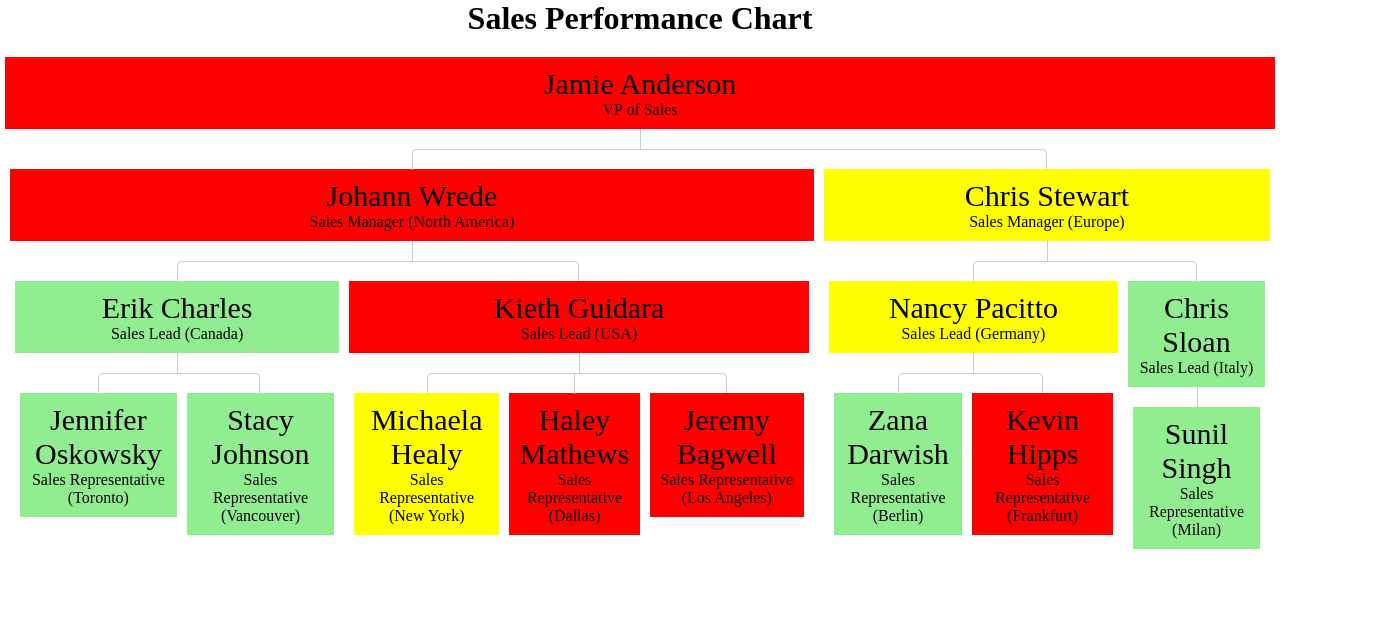
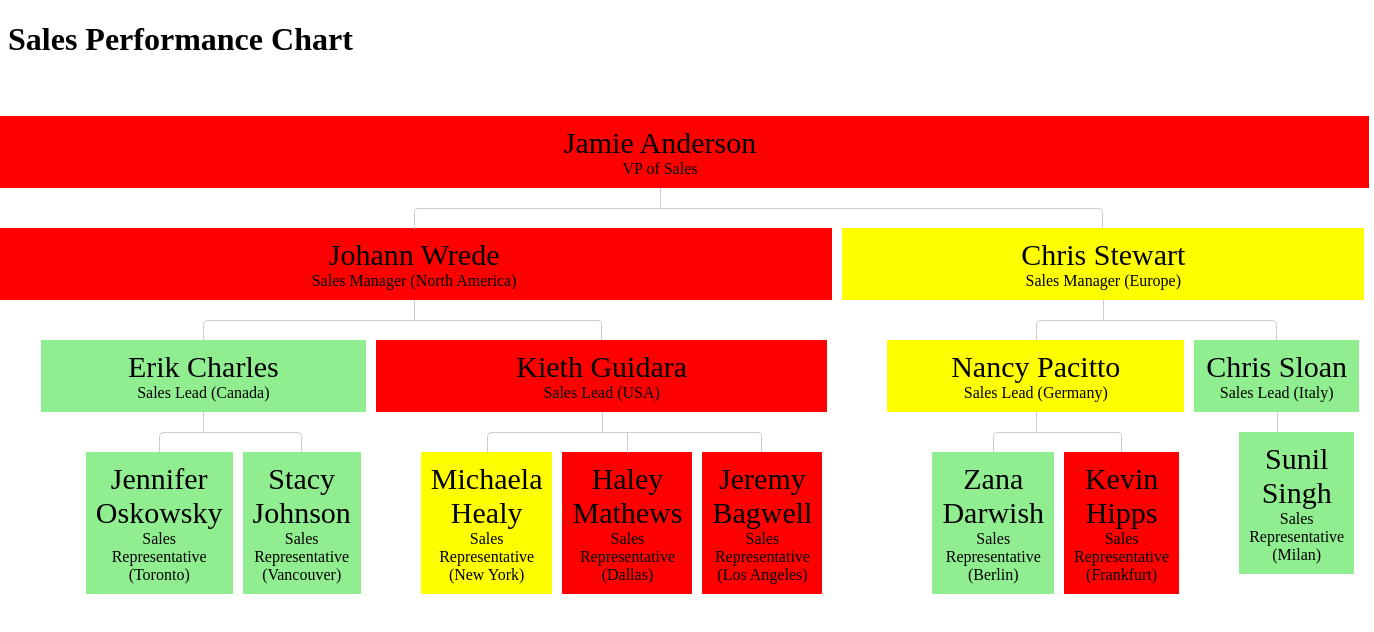
Before and after one commit to ShehzadMuhammad/UIAssignment, a React (Create React App) app in the folder hierarchychart/: page / in a window 1280 px wide. Shown: the top 632 px of the page, 1374 px wide, since content can reach past the window. Built offline with nearby package versions, Linux system fonts and the light colour scheme.

Commit message:
Formatting

```diff
--- a/hierarchychart/src/HierarchyTree.js
+++ b/hierarchychart/src/HierarchyTree.js
@@ -10,7 +10,7 @@ const getColour = (status) => {
 
 const EmployeeNode = (props) => {
   return (
-    <div className="tree">
+    <div className="hierarchyTree">
       <ul>
         {props.data.map((employee) => (
           <li>
--- a/hierarchychart/src/Tree.css
+++ b/hierarchychart/src/Tree.css
@@ -1,12 +1,4 @@
 /*Now the CSS*/
-* {
-  margin: 0;
-  padding: 0;
-}
-
-.treeTitle {
-  text-align: center;
-}
 
 .employeeBox {
   padding: 10px;
@@ -18,19 +10,19 @@
   font-size: 30px;
 }
 
-.tree {
+.hierarchyTree {
   display: grid;
   text-align: center;
   justify-content: center;
 }
 
-.tree ul {
+.hierarchyTree ul {
   display: flex;
   padding-top: 20px;
   position: relative;
 }
 
-.tree li {
+.hierarchyTree li {
   flex-wrap: nowrap;
   text-align: center;
   list-style-type: none;
@@ -38,8 +30,8 @@
   padding: 20px 5px 0 5px;
 }
 
-.tree li::before,
-.tree li::after {
+.hierarchyTree li::before,
+.hierarchyTree li::after {
   content: "";
   position: absolute;
   top: 0;
@@ -48,35 +40,35 @@
   width: 50%;
   height: 20px;
 }
-.tree li::after {
+.hierarchyTree li::after {
   right: auto;
   left: 50%;
   border-left: 1px solid #ccc;
 }
 
-.tree li:only-child::after,
-.tree li:only-child::before {
+.hierarchyTree li:only-child::after,
+.hierarchyTree li:only-child::before {
   display: none;
 }
 
-.tree li:only-child {
+.hierarchyTree li:only-child {
   padding-top: 0;
 }
 
-.tree li:first-child::before,
-.tree li:last-child::after {
+.hierarchyTree li:first-child::before,
+.hierarchyTree li:last-child::after {
   border: 0 none;
 }
 
-.tree li:last-child::before {
+.hierarchyTree li:last-child::before {
   border-right: 1px solid #ccc;
   border-radius: 0 5px 0 0;
 }
-.tree li:first-child::after {
+.hierarchyTree li:first-child::after {
   border-radius: 5px 0 0 0;
 }
 
-.tree ul ul::before {
+.hierarchyTree ul ul::before {
   content: "";
   position: absolute;
   top: 0;
```
